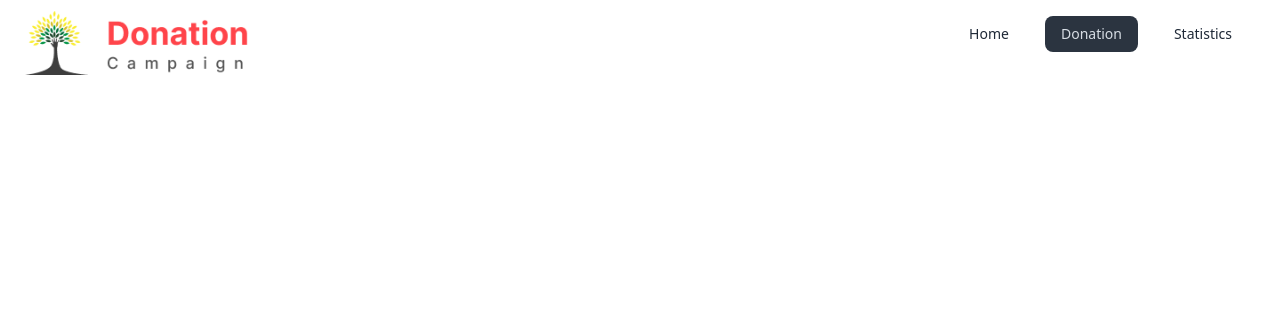
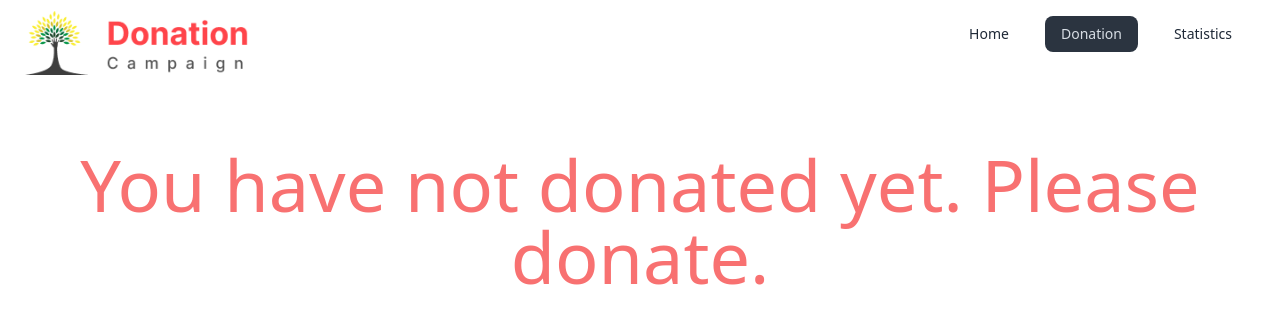
Before and after one commit to sowmik-sec/donation-campaign, a React (Vite) app: page /donation in a window 1280 px wide. Shown: the top 324 px of the page. Built offline with nearby package versions, Linux system fonts and the light colour scheme.

Commit message:
show not donated message

```diff
--- a/src/components/Donation/Donation.jsx
+++ b/src/components/Donation/Donation.jsx
@@ -10,6 +10,13 @@ function Donation() {
   };
   return (
     <div className="container mx-auto mt-10">
+      <div
+        className={`${
+          !donations.length ? "block" : "hidden"
+        } text-center text-red-400 mt-20`}
+      >
+        <h1 className="text-7xl">You have not donated yet. Please donate.</h1>
+      </div>
       <div className="grid grid-cols-1 md:grid-cols-2  gap-6">
         {donations.slice(0, showItems).map((donation, i) => (
           <DonateCard key={i} donation={donation} />
```
